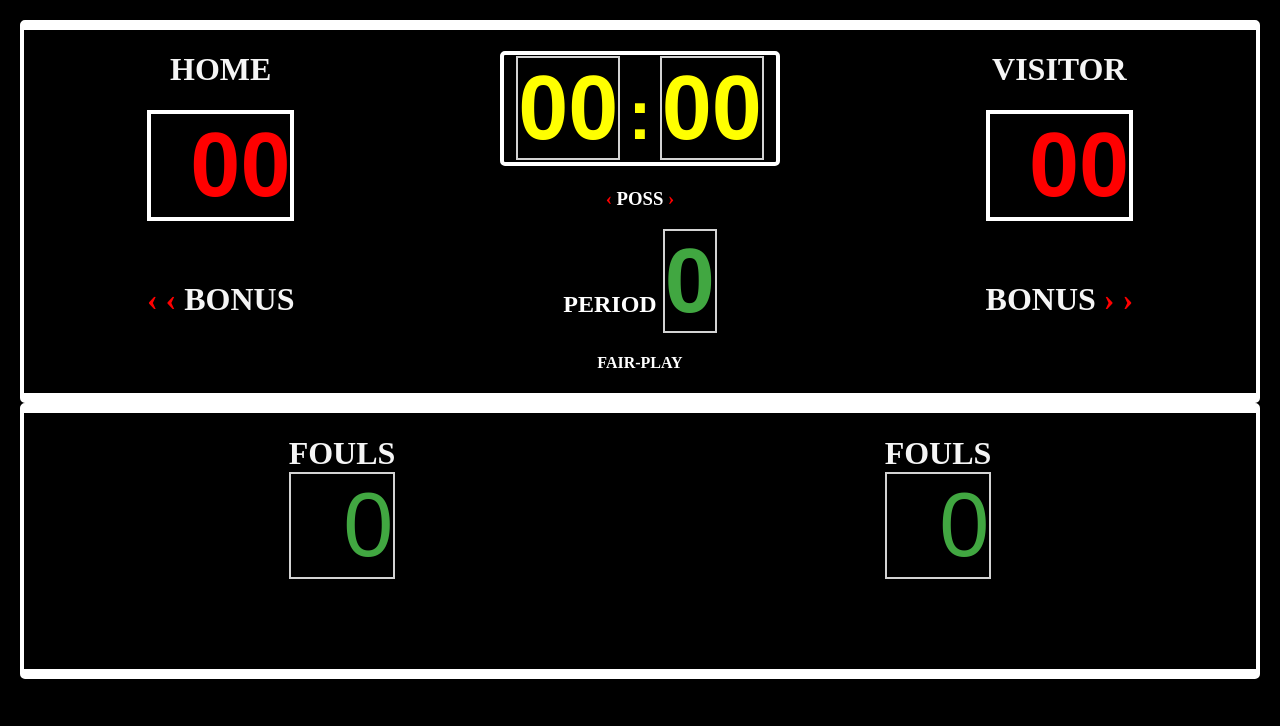
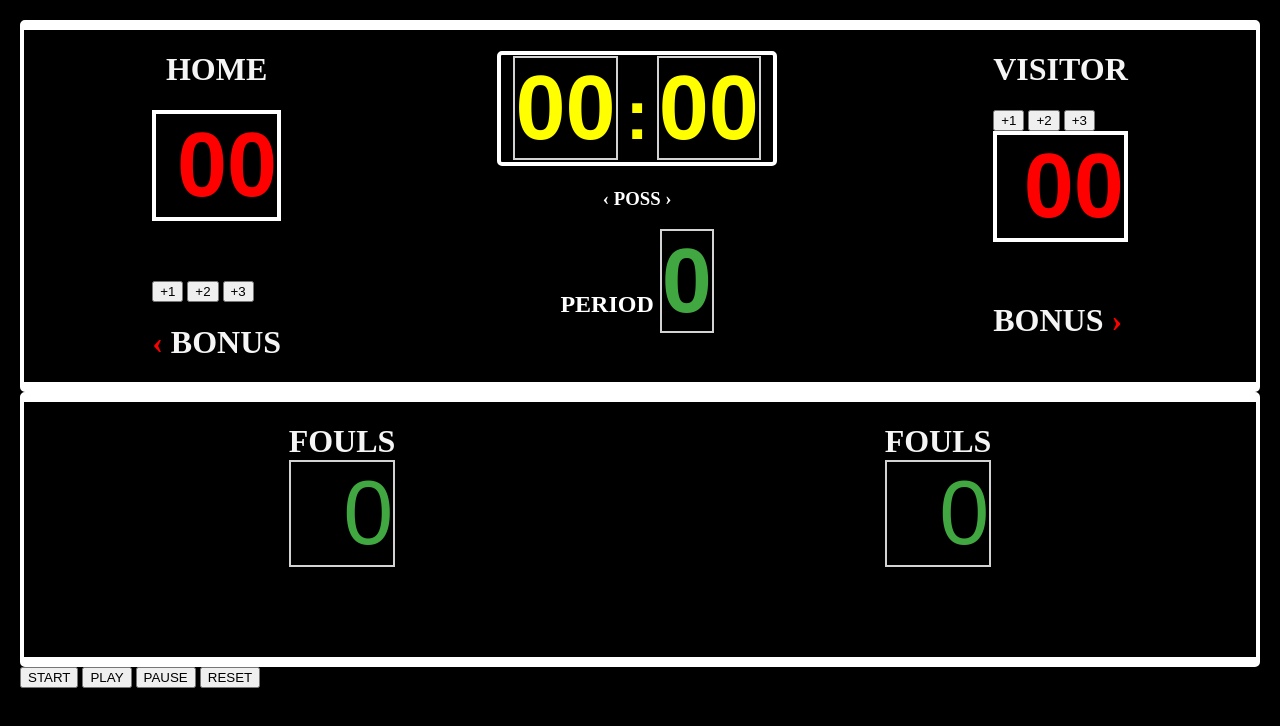
Before and after one commit to mrodriguez712/jumbotron, a plain HTML site: page index.html in a window 1280 px wide. Drawn offline with Linux system fonts and the light colour scheme; a web font is replaced by a local one.

Commit message:
Update index.html

```diff
--- a/index.html
+++ b/index.html
@@ -1,5 +1,6 @@
 <!DOCTYPE html>
 <html lang="en">
+
 <head>
     <meta charset="UTF-8">
     <meta http-equiv="X-UA-Compatible" content="IE=edge">
@@ -10,16 +11,26 @@
     <link rel="stylesheet" href="styles.css">
     <link href="https://fonts.cdnfonts.com/css/cursed-timer-ulil" rel="stylesheet">
 </head>
+
 <body>
 
     <!-- main section -->
     <div class="main">
         <!-- home -->
-        <div class="left" >
+        <div class="left">
             <h1 class="home">HOME</h1>
-            <h1 class="home-score">00</h1>
+            <div class="home-score-btn">
+                <h1 class="home-score">
+                    <span class="home-score-zero">0</span><span class="home-score-one">0</span>
+                </h1>
+                <div class="btn-class">
+                    <button id="home-add-one">+1</button>
+                    <button id="home-add-two">+2</button>
+                    <button id="home-add-three">+3</button>
+                </div>
+            </div>
+
             <h1 class="home-bonus-div">
-                <span class="home-arrow">&#8249</span>
                 <span class="home-arrow">&#8249</span>
                 <span class="home-bonus">BONUS</span>
             </h1>
@@ -34,14 +45,14 @@
             </h1>
             <div class="poss-period">
                 <h3 class="poss">
-                    <span class="home-arrow">&#8249</span>
+                    <span class="home-arrow-poss">&#8249</span>
                     POSS
-                    <span class="visitor-arrow">&#8250</span>
+                    <span class="visitor-arrow-poss">&#8250</span>
                 </h3>
                 <h2 class="period">
-                   PERIOD <span class=" period-number span-number">0</span>
+                    PERIOD <span class=" period-number span-number">0</span>
                 </h2>
-                <h4>FAIR-PLAY</h4>
+
                 <!-- <p class="period-number"></p> -->
             </div>
         </div>
@@ -49,10 +60,18 @@
         <!-- visitor -->
         <div class="right">
             <h1 class="visitor">VISITOR</h1>
-            <h1 class="visitor-score">00</h1>
+            <div class="visitor-score-btn">
+                <div class="btn-class">
+                    <button id="visitor-add-one">+1</button>
+                    <button id="visitor-add-two">+2</button>
+                    <button id="visitor-add-three">+3</button>
+                </div>
+                <h1 class="visitor-score"><span     class="visitor-score-zero">0</span><span
+                        class="visitor-score-one">0</span></h1>
+                </h1>
+            </div>
             <h1 class="visitor-bonus-div">
                 <span class="visitor-bonus">BONUS</span>
-                <span class="visitor-arrow">&#8250</span>
                 <span class="visitor-arrow">&#8250</span>
             </h1>
         </div>
@@ -66,19 +85,22 @@
             <h1 class="home-fouls">FOULS</h1>
             <p class="home-fouls-num">0</p>
         </div>
+
         <!-- visitor fouls -->
         <div class="fouls-right">
             <h1 class="visitor-fouls">FOULS</h1>
             <p class="visitor-fouls-num">0</p>
         </div>
     </div>
-
-    <!-- buttons -->
-    <div class="btns">
-
+    <div>
+        <button class="start-btn">START</button>
+        <button class="play-btn">PLAY</button>
+        <button class="pause-btn">PAUSE</button>
+        <button class="reset-btn">RESET</button>
     </div>
 
     <!-- script -->
     <script src="index.js"></script>
 </body>
+
 </html>
```
